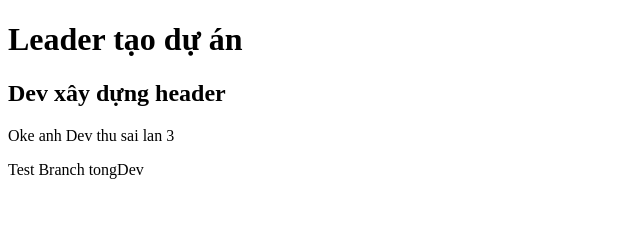
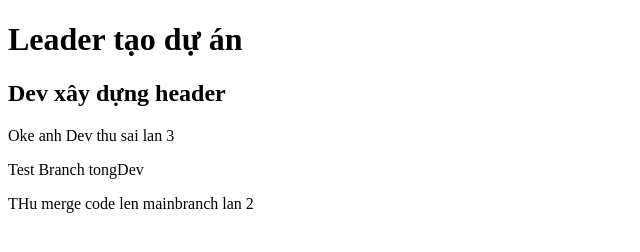
Before and after one commit to levantong/DemoGit, a plain HTML site: page index.html in a window 1280 px wide. Shown: the whole page, without its empty margins (0-640 px from the left). Drawn offline with Linux system fonts and the light colour scheme.

Commit message:
THu merge code len mainbranch lan 2

```diff
--- a/index.html
+++ b/index.html
@@ -19,5 +19,6 @@
     <p>Oke anh Dev thu sai lan 3</p>
 
     <section> Test Branch tongDev</section>
+    <p>THu merge code len mainbranch lan 2</p>
 </body>
 </html>
```
